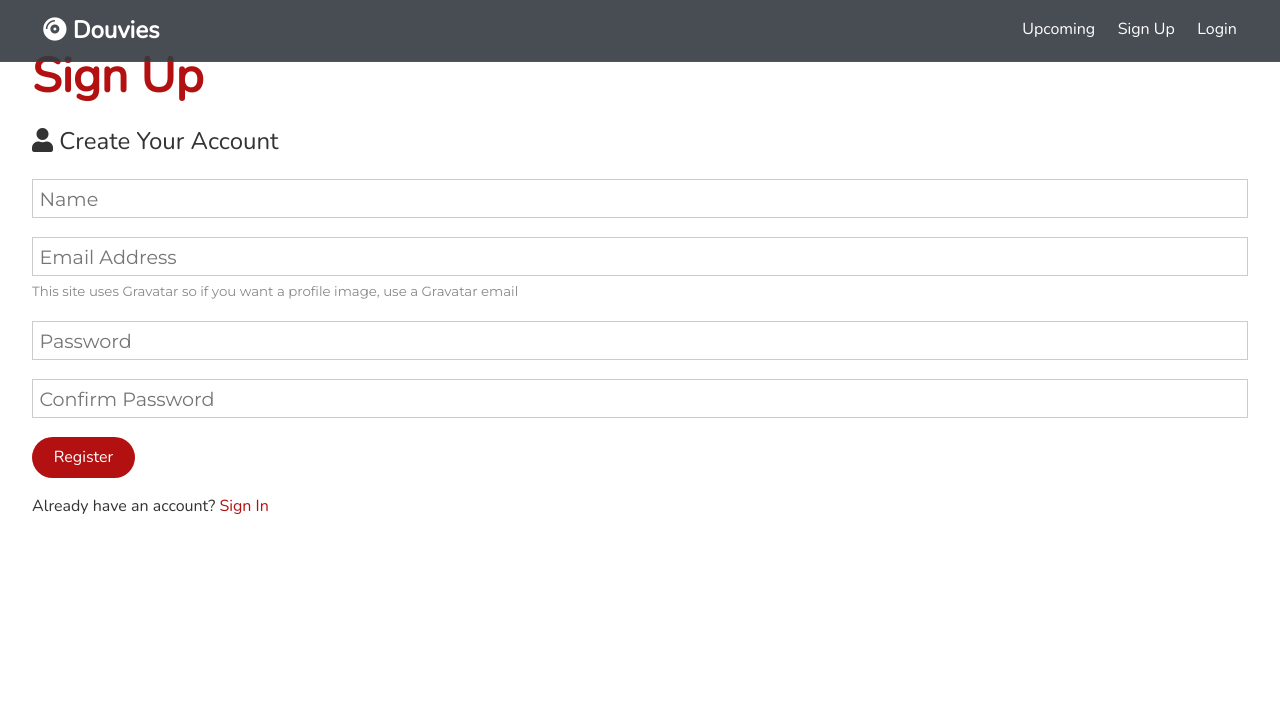
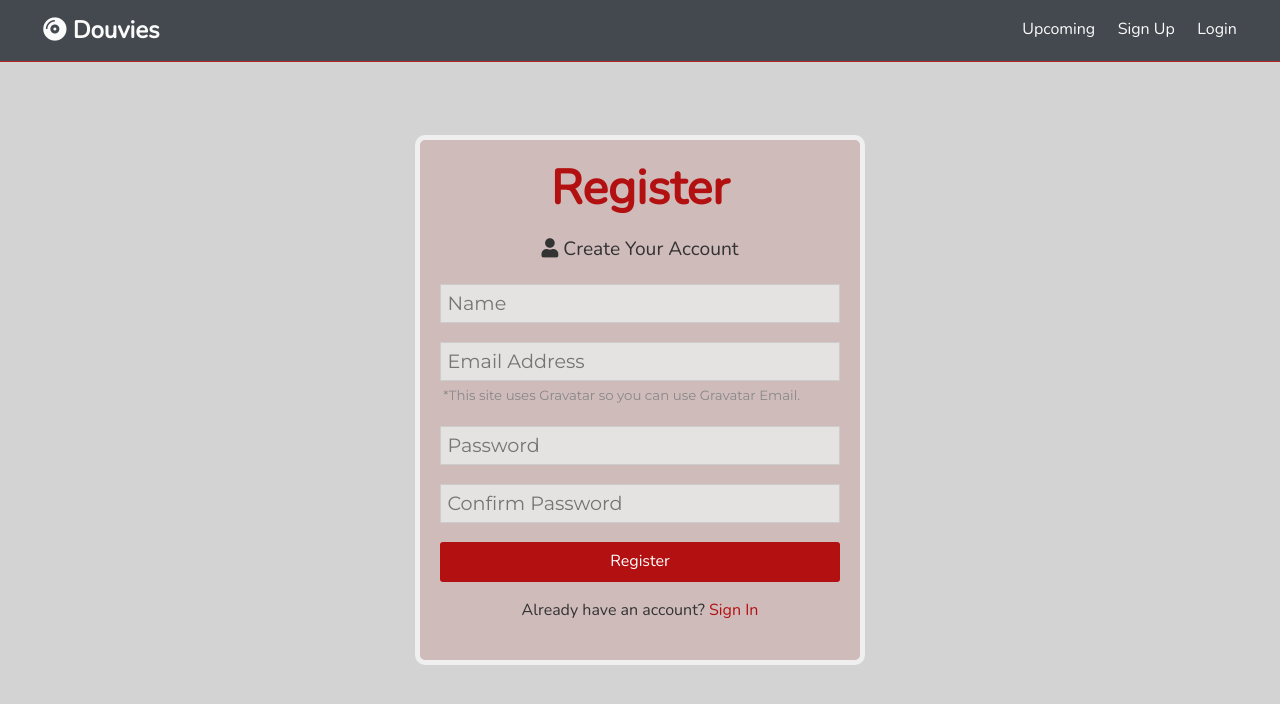
Before and after one commit to douscriptist/douvies, a React (Create React App) app in the folder client/: page /register in a window 1280 px wide. Shown: the top 704 px of the page. Built offline with nearby package versions, Linux system fonts and the light colour scheme.

Commit message:
login & register minor ui

```diff
--- a/client/src/App.css
+++ b/client/src/App.css
@@ -11,11 +11,13 @@ font-family: 'Shadows Into Light', cursive; */
   --font-montserrat: 'Nunito', 'Montserrat', sans-serif;
   --font-nunito: 'Montserrat', 'Nunito', sans-serif;
   --primary-color: rgb(179, 17, 17);
+  --primary-color-light: rgba(179, 17, 17, .125);
   --dark-color: #343a40;
   --light-color: #f4f4f4;
   --danger-color: #dc3545;
   --success-color: #28a745;
   --comment-color: #e6d5a7;
+  --gray-color: #efefef;
 }
 
 * {
@@ -66,12 +68,52 @@ img {
 
 .container {
   width: 100%;
-  height: 100%;
+  height: 100vh;
+  /* height: 100%; */
   margin: auto;
   overflow: hidden;
   padding: 0 2rem;
-  margin-top: 3rem;
-  margin-bottom: 3rem;
+  /* margin-top: 3rem;
+  margin-bottom: 3rem; */
+}
+
+.login,
+.register {
+  display: flex;
+  flex-direction: column;
+  /* height: 100vh; */
+  text-align: center;
+  justify-content: center;
+  align-items: center;
+  background-color: lightgray;
+}
+
+::-webkit-input-placeholder {
+  /* Edge */
+  background-color: #e5e2e2;
+}
+
+.form-group :-ms-input-placeholder {
+  /* Internet Explorer 10-11 */
+  background-color: #e5e2e2;
+}
+
+.form-group ::placeholder {
+  background-color: #e5e2e2;
+}
+
+.login .form-group,
+.register .form-group {
+  width: 400px;
+}
+
+.form-login,
+.form-register {
+  border: 5px solid var(--gray-color);
+  padding: 20px;
+  border-radius: 10px;
+  background-color: var(--primary-color-light);
+
 }
 
 /* Text Styles*/
@@ -88,8 +130,7 @@ img {
 }
 
 .lead {
-  font-size: 1.5rem;
-  margin-bottom: 1rem;
+  font-size: 1.2rem;
 }
 
 .text-center {
@@ -180,6 +221,7 @@ img {
 
 .btn {
   display: inline-block;
+  width: 100%;
   background: var(--light-color);
   color: #333;
   padding: 0.4rem 1.3rem;
@@ -189,7 +231,7 @@ img {
   margin-right: 0.5rem;
   transition: opacity 0.2s ease-in;
   outline: none;
-  border-radius: 25px;
+  border-radius: 3px;
 }
 
 .badge {
@@ -322,7 +364,9 @@ img {
 
 .form .form-text {
   display: block;
+  text-align: left;
   margin-top: 0.3rem;
+  margin-left: 0.2rem;
   color: #888;
   font-family: var(--font-nunito) !important;
 }
@@ -340,6 +384,7 @@ img {
   font-size: 1.2rem;
   border: 1px solid #ccc;
   resize: none;
+  background-color: #e5e2e2;
 }
 
 .form input[type='submit'],
--- a/client/src/components/auth/Login.jsx
+++ b/client/src/components/auth/Login.jsx
@@ -35,8 +35,9 @@ const Login = ({ login, isAuthenticated }) => {
 	}
 
 	return (
-		<div className='container'>
-			<h1 className='large text-primary'>Sign In</h1>
+		<div className='container login'>
+			<div className='form-login'>
+				<h1 className='large text-primary'>Login</h1>
 				<p className='lead'>
 					<i className='fas fa-user'></i> Sign Into Your Account
 				</p>
@@ -68,6 +69,7 @@ const Login = ({ login, isAuthenticated }) => {
 					<Link to='/register'> Sign Up</Link>
 				</p>
 			</div>
+		</div>
 	);
 };
 
--- a/client/src/components/auth/Register.jsx
+++ b/client/src/components/auth/Register.jsx
@@ -45,8 +45,9 @@ export const Register = () => {
 	// }
 
 	return (
-		<div className='container'>
-			<h1 className='large text-primary'>Sign Up</h1>
+		<div className='container register'>
+			<div className='form-register'>
+				<h1 className='large text-primary'>Register</h1>
 				<p className='lead'>
 					<i className='fas fa-user'></i> Create Your Account
 				</p>
@@ -71,8 +72,7 @@ export const Register = () => {
 							onChange={(e) => handleChange(e)}
 						/>
 						<small className='form-text'>
-						This site uses Gravatar so if you want a profile image, use a
-						Gravatar email
+							*This site uses Gravatar so you can use Gravatar Email.
 						</small>
 					</div>
 					<div className='form-group'>
@@ -102,6 +102,7 @@ export const Register = () => {
 					<Link to='/login'> Sign In</Link>
 				</p>
 			</div>
+		</div>
 	);
 };
 
```
Lines whose indentation alone changed are shown as unchanged.
